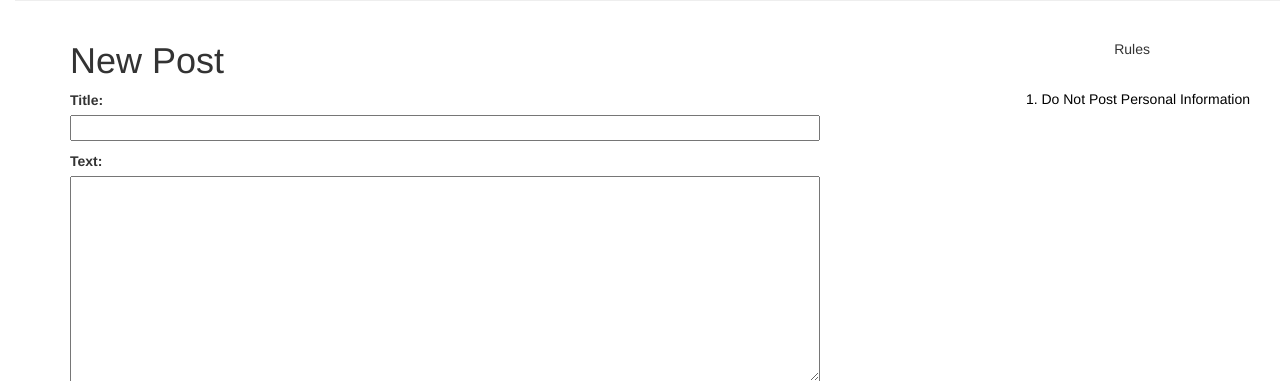
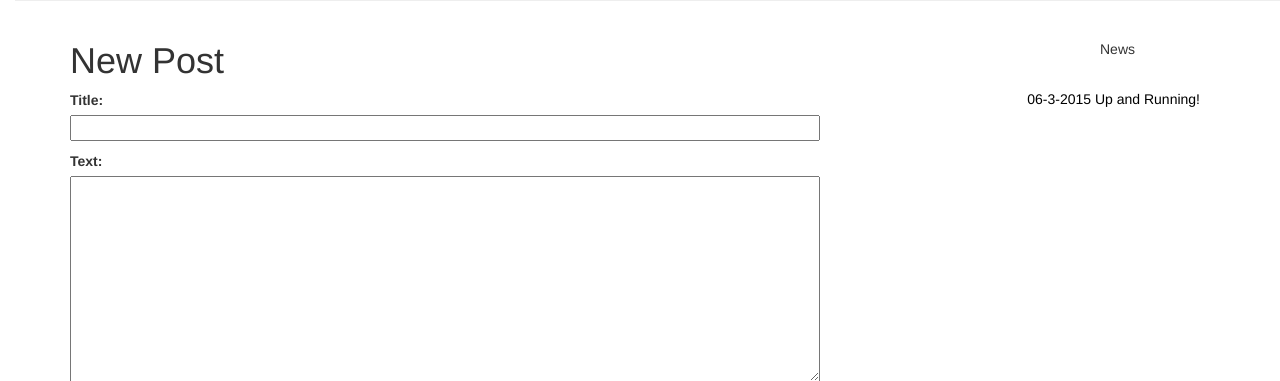
Before and after one commit to QPOld/my-first-blog, a Django app: page /post/new/ in a window 1280 px wide. Shown: the part 286-667 px from the top of the page. Run offline with Django 3.2, Linux system fonts and the light colour scheme; some libraries are stand-ins or nearby versions.

Commit message:
Changing CSS and HTML Look and Feel

```diff
--- a/blog/static/css/blog.css
+++ b/blog/static/css/blog.css
@@ -49,3 +49,7 @@ body {
 .comment {
     margin: 20px 20px 20px 20px;
 }
+
+.rules {
+	float: right;
+}
--- a/blog/templates/blog/base.html
+++ b/blog/templates/blog/base.html
@@ -21,9 +21,9 @@
 		        </div>
 		    </div>
 		</div>
-		<div class="rules">
-			<p align=right STYLE="position:absolute; TOP:325px; LEFT:1100px; WIDTH:50px; HEIGHT:50px" >Rules</p>
-			<p align=right STYLE="color:#000000;position:absolute; TOP:375px; LEFT:900px; WIDTH:350px; HEIGHT:150px" >1. Do Not Post Personal Information</p>
+		<div class="news">
+			<p align=right STYLE="position:absolute; TOP:325px; LEFT:1085px; WIDTH:50px; HEIGHT:50px" >News</p>
+			<p align=right STYLE="color:#000000;position:absolute; TOP:375px; LEFT:850px; WIDTH:350px; HEIGHT:150px" >06-3-2015 Up and Running!</p>
 		</div>
 	</body>
 </html>
```
